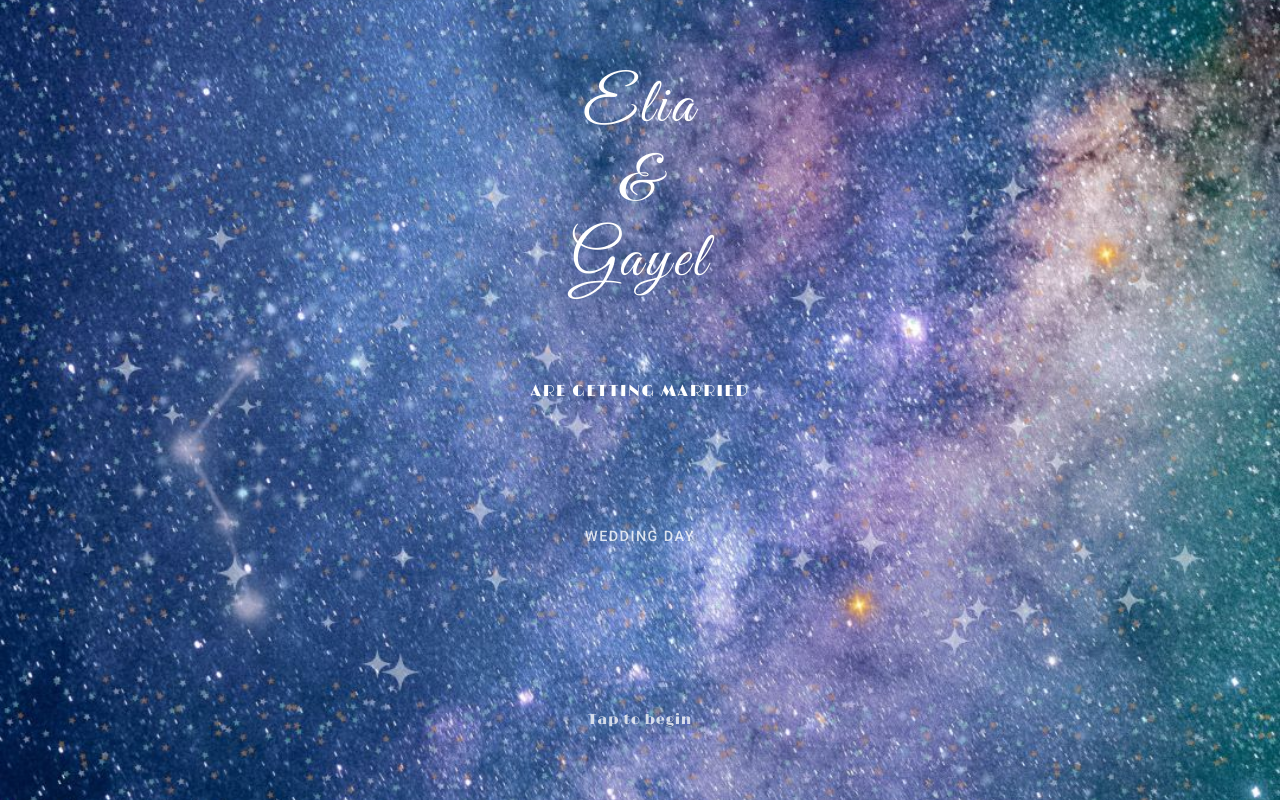
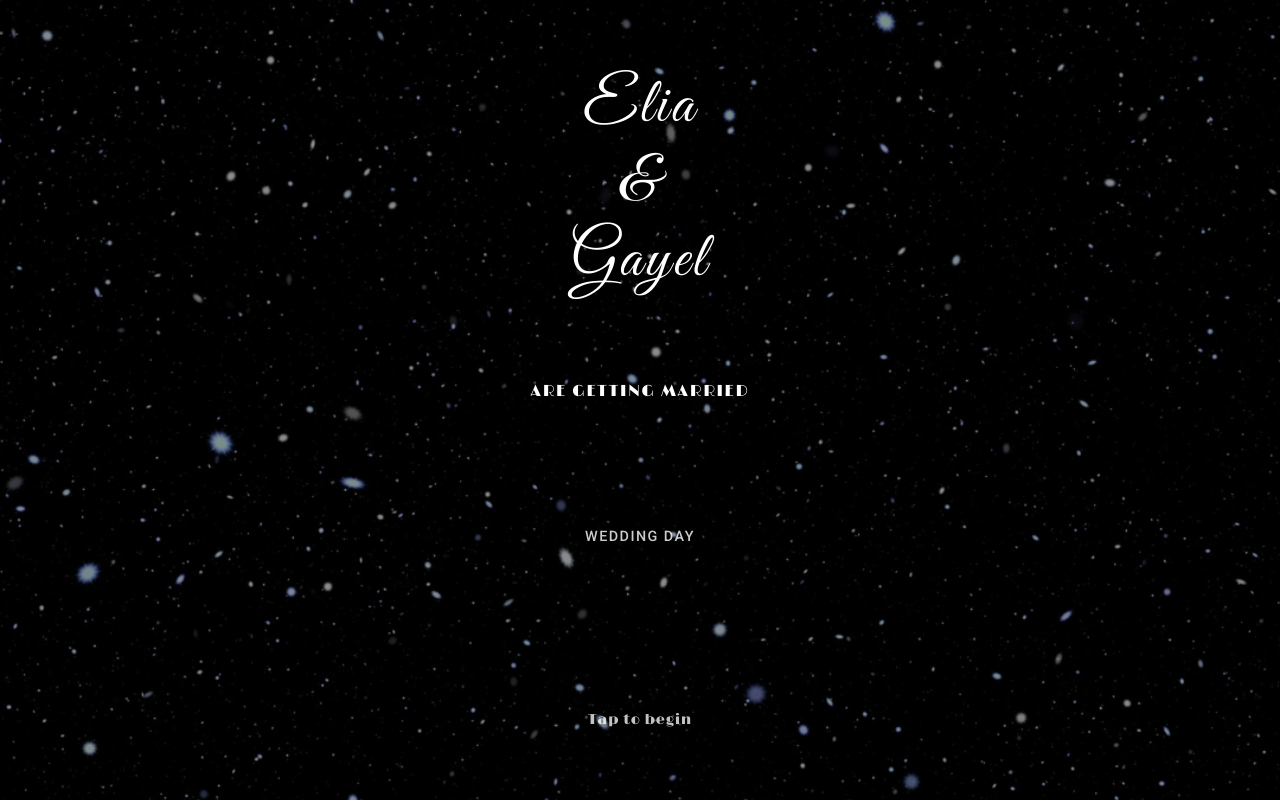
Before and after one commit to Gayelabouimad/g-inv, an Angular app in the folder g-invitation/: page /not-found in a window 1280 px wide. Built offline with nearby package versions, Linux system fonts and the light colour scheme.

Commit message:
galaxy picture

```diff
--- a/g-invitation/src/app/data/event.data.ts
+++ b/g-invitation/src/app/data/event.data.ts
@@ -72,7 +72,7 @@ export const EVENT_CONFIG: EventConfig = {
     maxMessageLength: 120,
   },
   branding: {
-    backgroundImage: '/assets/background.jpg',
+    backgroundImage: 'assets/background.png',
     overlayOpacity: 0.45,
     accentColor: '#d6c3a5',
     textColor: '#ffffff',
--- a/g-invitation/src/app/pages/invitation-page/invitation-page.component.html
+++ b/g-invitation/src/app/pages/invitation-page/invitation-page.component.html
@@ -1,11 +1,13 @@
 <div class="invitation-page" [style.--bg-image]="'url(' + event.branding.backgroundImage + ')'" [style.--overlay-opacity]="event.branding.overlayOpacity" [style.--accent-color]="event.branding.accentColor" [style.--text-color]="event.branding.textColor">
+
+  <!-- Persistent background — always rendered behind everything -->
+  <div class="page-background"></div>
 
   <!-- Opening Screen -->
   @if (showOpening()) {
     <app-opening-screen
       [coupleName]="event.couple.primaryNames"
       [titleLine]="event.couple.titleLine"
-      [backgroundImage]="event.branding.backgroundImage"
       [overlayOpacity]="event.branding.overlayOpacity"
       [isVisible]="showOpening()"
       [targetDate]="targetDate"
@@ -16,7 +18,6 @@
   <!-- Main Content -->
   @if (!showOpening()) {
     <div class="page-content">
-      <div class="page-background"></div>
 
       <div
         class="slides-shell"
--- a/g-invitation/src/app/pages/invitation-page/invitation-page.component.scss
+++ b/g-invitation/src/app/pages/invitation-page/invitation-page.component.scss
@@ -29,6 +29,18 @@
   width: 100%;
   height: 100vh;
   overflow: hidden;
+
+  &::before {
+    content: '';
+    position: fixed;
+    top: 0;
+    left: 0;
+    width: 100%;
+    height: 100%;
+    background: rgba(0, 0, 0, var(--overlay-opacity));
+    z-index: 1;
+    pointer-events: none;
+  }
 }
 
 .page-background {
@@ -37,25 +49,16 @@
   left: 0;
   width: 100%;
   height: 100%;
-  background: var(--bg-image) center / cover no-repeat;
-  z-index: -2;
-  opacity: 1;
-
-  &::before {
-    content: '';
-    position: absolute;
-    top: 0;
-    left: 0;
-    width: 100%;
-    height: 100%;
-    background: rgba(0, 0, 0, var(--overlay-opacity));
-    z-index: 1;
-  }
+  background-image: var(--bg-image);
+  background-size: cover;
+  background-position: center;
+  background-repeat: no-repeat;
+  z-index: 0;
 }
 
 .slides-shell {
   position: relative;
-  z-index: 1;
+  z-index: 2;
   width: 100%;
   height: 100vh;
   overflow: hidden;
--- a/g-invitation/src/app/pages/invitation-page/opening-screen.component.ts
+++ b/g-invitation/src/app/pages/invitation-page/opening-screen.component.ts
@@ -1,4 +1,4 @@
-import {Component, EventEmitter, Input, Output, Signal} from '@angular/core';
+import {Component, EventEmitter, Input, Output} from '@angular/core';
 import {CountdownSectionComponent} from "./countdown-section.component";
 
 @Component({
@@ -10,9 +10,8 @@ import {CountdownSectionComponent} from "./countdown-section.component";
         [class.hidden]="!isVisible"
         (click)="onTap()"
     >
-      <div class="background-wrapper" [style]="backgroundStyle">
-        <div class="overlay"></div>
-      </div>
+      <!-- Dark overlay on top of the shared background -->
+      <div class="overlay" [style.background]="'rgba(0,0,0,' + overlayOpacity + ')'"></div>
 
       <div class="content">
         <div class="inner">
@@ -51,29 +50,18 @@ import {CountdownSectionComponent} from "./countdown-section.component";
       pointer-events: none;
     }
 
-    .background-wrapper {
-      position: absolute;
-      top: 0;
-      left: 0;
-      width: 100%;
-      height: 100%;
-      background-size: cover;
-      background-position: center;
-      background-repeat: no-repeat;
-    }
-
     .overlay {
       position: absolute;
       top: 0;
       left: 0;
       width: 100%;
       height: 100%;
-      background: rgba(0, 0, 0, v-bind('overlayOpacity'));
+      z-index: 0;
     }
 
     .content {
       position: relative;
-      z-index: 10;
+      z-index: 1;
       text-align: center;
       color: white;
       padding: 2rem;
@@ -158,18 +146,12 @@ import {CountdownSectionComponent} from "./countdown-section.component";
 export class OpeningScreenComponent {
   @Input() coupleName = '';
   @Input() titleLine = '';
-  @Input() backgroundImage = '';
   @Input() overlayOpacity = 0.45;
   @Input() isVisible = true;
   @Input() targetDate!: Date;
 
   @Output() tapStart = new EventEmitter<void>();
 
-  get backgroundStyle() {
-    return {
-      'background-image': `url('${this.backgroundImage}')`
-    };
-  }
 
   onTap(): void {
     this.tapStart.emit();
```
Also changed, not shown: g-invitation/public/assets/background.png (added), g-invitation/public/assets/galaxy2.jpg (renamed from g-invitation/public/assets/background.jpg).
